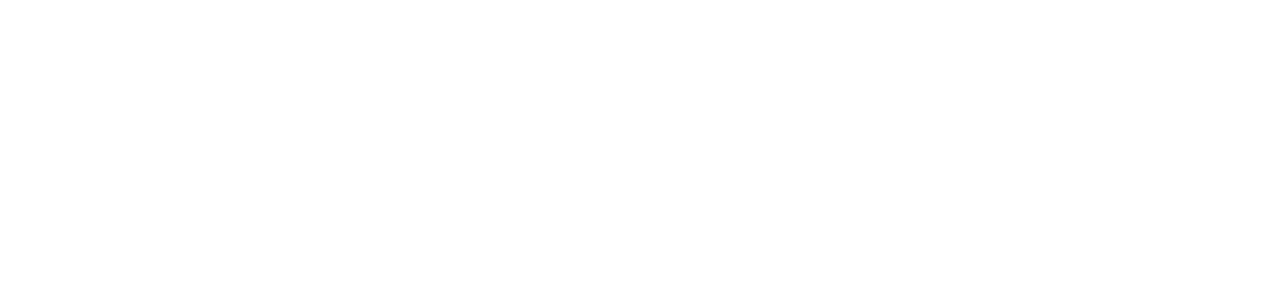
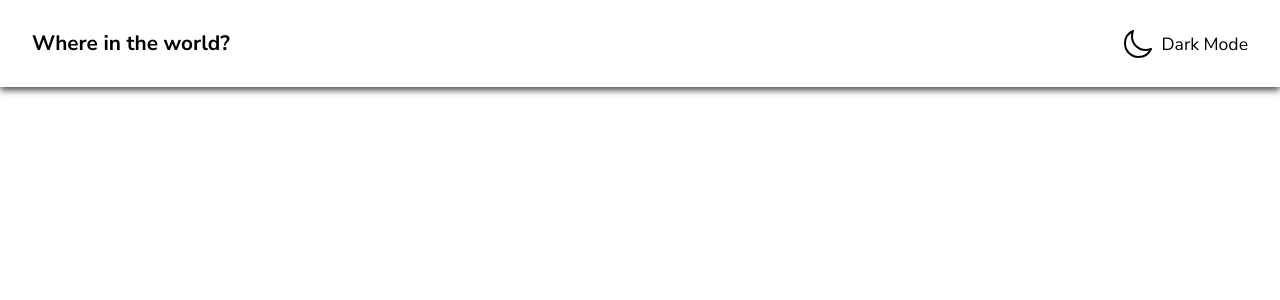
Before and after one commit to JoseAlvarezMartinez/rest-countries2024, a React (Vite) app: page / in a window 1280 px wide. Shown: the top 300 px of the page. Built offline with nearby package versions, Linux system fonts and the light colour scheme.

Commit message:
Header Finalizado

```diff
--- a/package.json
+++ b/package.json
@@ -12,6 +12,7 @@
   "dependencies": {
     "react": "^18.2.0",
     "react-dom": "^18.2.0",
+    "react-icons": "^5.1.0",
     "react-router-dom": "^6.22.3"
   },
   "devDependencies": {
--- /dev/null
+++ b/src/components/Header/Header.css
@@ -0,0 +1,23 @@
+.header-container{
+    display: flex;
+    align-items: center;
+    justify-content: space-between;
+    flex-wrap: wrap;
+    padding: 1rem 2rem;
+    box-shadow: 0px 3px 7px 0px rgba(0,0,0,0.75);
+
+}
+.header-h1{
+    font-size: 1.3rem;
+}
+.mode-container{
+    display: flex;
+    align-items: center;
+    gap: .5rem;
+}
+.mode-paragraph{
+    font-size: 1.1rem;
+}
+.dark-mode-text{
+    color: #fff;
+}
--- /dev/null
+++ b/src/components/Header/Header.jsx
@@ -0,0 +1,33 @@
+import { IoMoonOutline } from "react-icons/io5";
+import { CiSun } from "react-icons/ci";
+import { useEffect, useState } from "react";
+import "./Header.css"
+const Header = () => {
+
+    const [darkMode, setDarkMode] = useState(false);
+
+    useEffect(() => {
+        document.body.style.backgroundColor = darkMode ? "hsl(207, 26%, 17%)" : "#fff"
+    }, [darkMode])
+    return (
+        <header className="header-container">
+            <h1 className={`header-h1 ${darkMode ? "dark-mode-text" : ""}`}>Where in the world?</h1>
+
+            {darkMode ?
+                <div onClick={() => setDarkMode(!darkMode)} className="mode-container">
+                    <CiSun
+                        color="#fff"
+                        size={"2.3rem"} />
+                    <p className="mode-paragraph dark-mode-text">Dark Mode</p>
+                </div>
+                :
+                <div onClick={() => setDarkMode(!darkMode)} className="mode-container">
+                    <IoMoonOutline size={"2rem"} />
+                    <p className="mode-paragraph">Dark Mode</p>
+                </div>}
+
+        </header >
+    )
+}
+
+export default Header
--- a/src/main.jsx
+++ b/src/main.jsx
@@ -1,11 +1,20 @@
 import React from 'react'
 import ReactDOM from 'react-dom/client'
-import App from './App'
+import Home from "./pages/Home/Home"
+import { createBrowserRouter, Router, RouterProvider } from 'react-router-dom'
 import './index.css'
+
+const router = createBrowserRouter([
+  {
+    path: "/",
+    element: <Home />
+  }
+])
+
 
 
 ReactDOM.createRoot(document.getElementById('root')).render(
   <React.StrictMode>
-    <App />
+    <RouterProvider router={router} />
   </React.StrictMode>,
 )
--- a/src/pages/Home/Home.jsx
+++ b/src/pages/Home/Home.jsx
@@ -1,8 +1,10 @@
-import React from 'react'
+import Header from "../../components/Header/Header"
 
 const Home = () => {
   return (
-    <div>Home</div>
+    <>
+      <Header />
+    </>
   )
 }
 
```
Also changed, not shown: src/App.jsx (deleted, +0 -9 lines), src/App.css (added), 1 other file (tests, documents, lock files or other folders).
